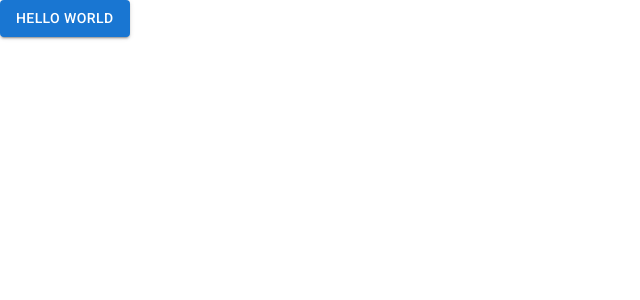
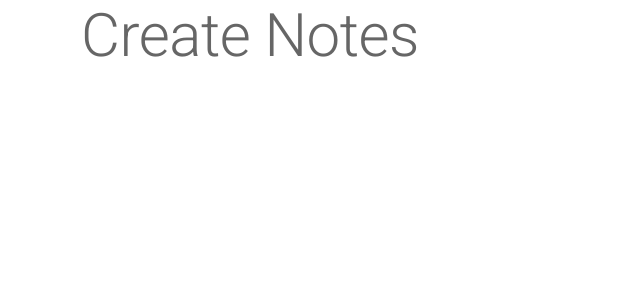
Before and after one commit to sowrovsarkar63/mui-notes, a React (Create React App) app: page /create in a window 1280 px wide. Shown: the top 300 px of the page, without its empty margins (0-640 px from the left). Built offline with nearby package versions, Linux system fonts and the light colour scheme.

Commit message:
Typography

```diff
--- a/src/pages/Create/Create.js
+++ b/src/pages/Create/Create.js
@@ -1,11 +1,19 @@
-import { Button } from "@mui/material";
+import { Typography } from "@mui/material";
+import { Box } from "@mui/system";
 import React from "react";
 
 const Create = () => {
     return (
-        <div>
-            <Button variant="contained">Hello world</Button>
-        </div>
+        <Box sx={{ width: "100%", maxWidth: 500 }}>
+            <Typography
+                variant="h2"
+                align="center"
+                color="textSecondary"
+                gutterBottom
+            >
+                Create Notes
+            </Typography>
+        </Box>
     );
 };
 
```
